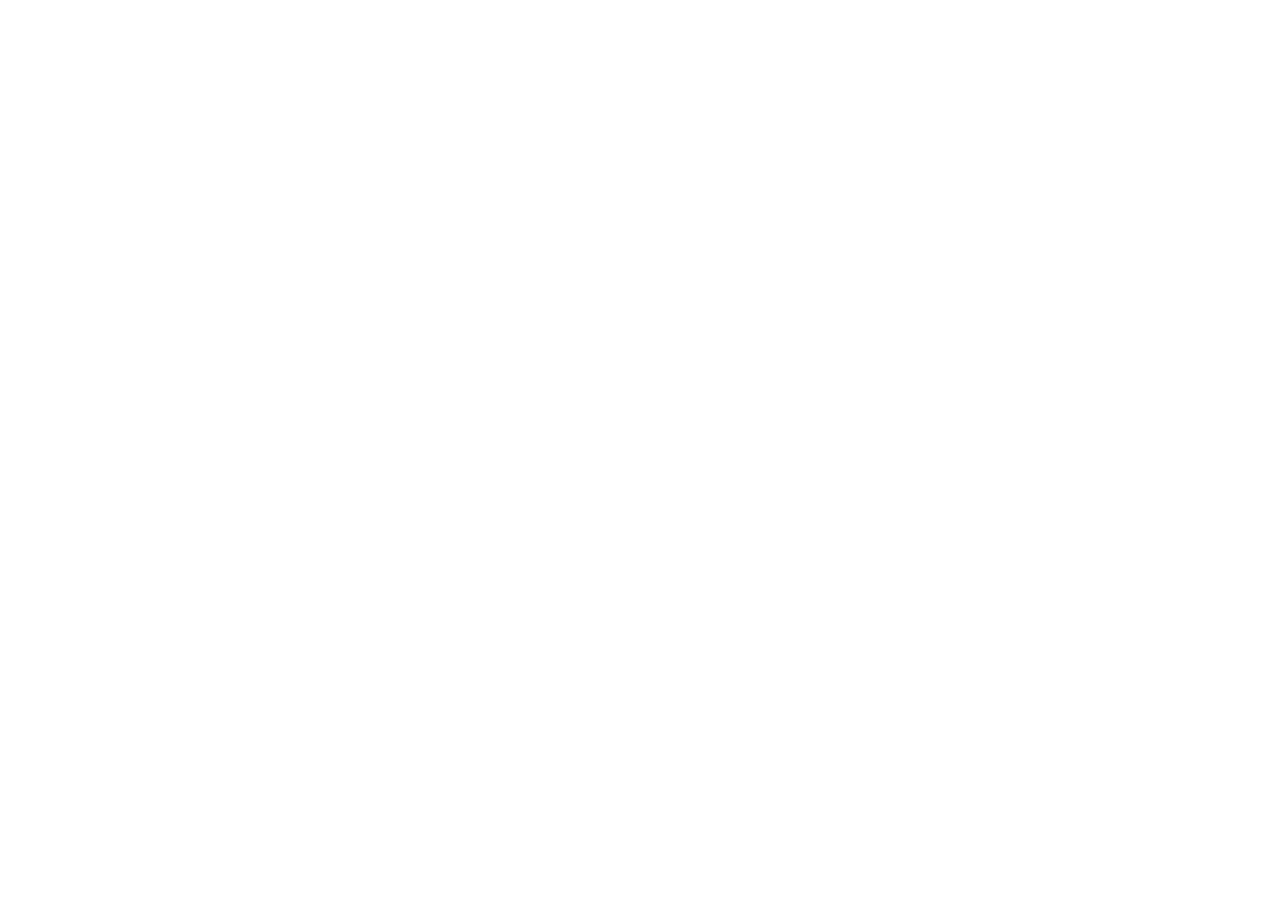
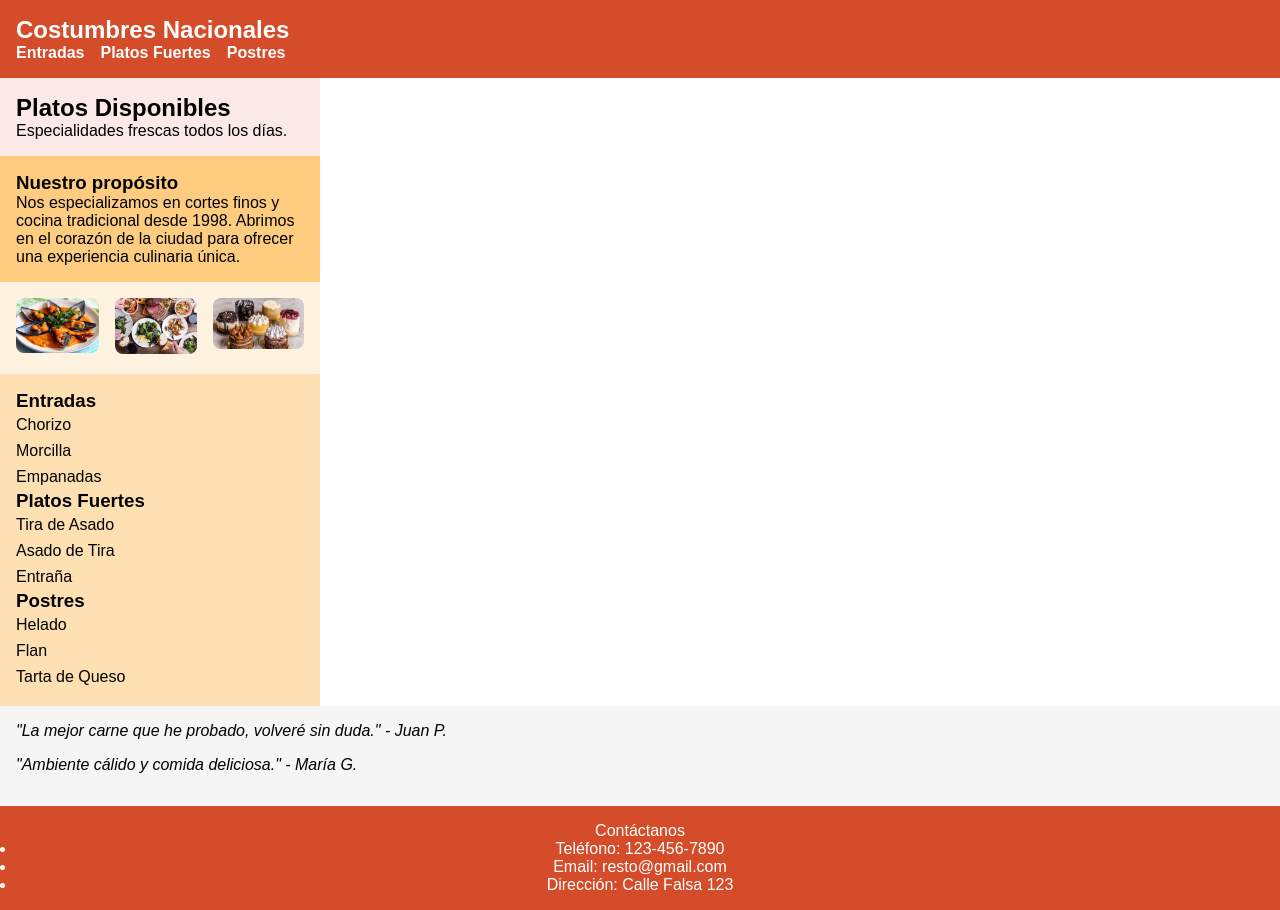
Before and after one commit to jeni969696/my_rep, a plain HTML site: page 6/index.html in a window 1280 px wide. Before the commit the page ends 800 px from the top, so only its background shows below. Drawn offline with Linux system fonts and the light colour scheme.

Commit message:
casi terminado

```diff
--- a/6/index.html
+++ b/6/index.html
@@ -1,11 +1,90 @@
 <!DOCTYPE html>
-<html lang="en">
-<head>
-    <meta charset="UTF-8">
-    <meta name="viewport" content="width=device-width, initial-scale=1.0">
-    <title>Document</title>
-</head>
-<body>
+<html lang="es">
+  <head>
+    <meta charset="UTF-8" />
+    <meta name="viewport" content="width=device-width, initial-scale=1.0" />
+    <title>Restaurant</title>
+    <link rel="stylesheet" href="styles.css" />
+  </head>
+  <body>
+    <header>
+      <section class="hero">
+        <h1>Costumbres Nacionales</h1>
+        <nav>
+          <ul>
+            <li><a href="#entradas">Entradas</a></li>
+            <li><a href="#platosfuertes">Platos Fuertes</a></li>
+            <li><a href="#postres">Postres</a></li>
+          </ul>
+        </nav>
+      </section>
+    </header>
 
-</body>
+    <main>
+      <section class="enlaces">
+        <article>
+          <h2>Platos Disponibles</h2>
+          <p>Especialidades frescas todos los días.</p>
+        </article>
+      </section>
+
+      <aside>
+        <h3>Nuestro propósito</h3>
+        <p>
+          Nos especializamos en cortes finos y cocina tradicional desde 1998.
+          Abrimos en el corazón de la ciudad para ofrecer una experiencia
+          culinaria única.
+        </p>
+      </aside>
+
+      <section class="imagenes">
+        <div class="galeria">
+          <a href="#entradas"><img src="images/entradas.jpg" alt="Entradas" /></a>
+          <a href="#platosfuertes"><img src="images/platosfuertes.jpg" alt="Platos Fuertes" /></a>
+          <a href="#postres"><img src="images/postres.jpg" alt="Postres" /></a>
+        </div>
+      </section>
+
+      <section id="listamenu">
+        <h3 id="entradas">Entradas</h3>
+        <ul>
+          <li>Chorizo</li>
+          <li>Morcilla</li>
+          <li>Empanadas</li>
+        </ul>
+
+        <h3 id="platosfuertes">Platos Fuertes</h3>
+        <ul>
+          <li>Tira de Asado</li>
+          <li>Asado de Tira</li>
+          <li>Entraña</li>
+        </ul>
+
+        <h3 id="postres">Postres</h3>
+        <ul>
+          <li>Helado</li>
+          <li>Flan</li>
+          <li>Tarta de Queso</li>
+        </ul>
+      </section>
+    </main>
+
+    <section class="testimonios">
+      <div class="testimonio">
+        <p>"La mejor carne que he probado, volveré sin duda." - Juan P.</p>
+      </div>
+      <div class="testimonio">
+        <p>"Ambiente cálido y comida deliciosa." - María G.</p>
+      </div>
+    </section>
+
+    <footer>
+      <p>Contáctanos</p>
+      <ul>
+        <li>Teléfono: 123-456-7890</li>
+        <li>Email: resto@gmail.com</li>
+        <li>Dirección: Calle Falsa 123</li>
+      </ul>
+    </footer>
+  </body>
 </html>
--- /dev/null
+++ b/6/styles.css
@@ -0,0 +1,139 @@
+/* ===== RESETEO BÁSICO ===== */
+* {
+  margin: 0;
+  padding: 0;
+  box-sizing: border-box;
+}
+
+body {
+  display: grid;
+  grid-template-columns: repeat(4, 1fr);
+  grid-template-areas:
+    "header header header header"
+    "enlaces enlaces enlaces aside"
+    "imagenes listamenu listamenu aside"
+    "testimonios testimonios testimonios testimonios"
+    "footer footer footer footer";
+  min-height: 100vh;
+  font-family: Arial, sans-serif;
+}
+
+/* ===== ASIGNAR ÁREAS ===== */
+header {
+  grid-area: header;
+  background: #d44c2a;
+  color: white;
+  padding: 1rem;
+}
+
+.enlaces {
+  grid-area: enlaces;
+  background: #fbe9e7;
+  padding: 1rem;
+}
+
+.imagenes {
+  grid-area: imagenes;
+  padding: 1rem;
+  background: #fff3e0;
+}
+
+#listamenu {
+  grid-area: listamenu;
+  background: #ffe0b2;
+  padding: 1rem;
+}
+
+aside {
+  grid-area: aside;
+  background: #ffcc80;
+  padding: 1rem;
+}
+
+.testimonios {
+  grid-area: testimonios;
+  background: #f5f5f5;
+  padding: 1rem;
+}
+
+footer {
+  grid-area: footer;
+  background: #d44c2a;
+  color: white;
+  padding: 1rem;
+  text-align: center;
+}
+
+/* ===== NAV ===== */
+nav ul {
+  list-style: none;
+  display: flex;
+  gap: 1rem;
+}
+
+nav a {
+  color: white;
+  text-decoration: none;
+  font-weight: bold;
+}
+
+nav a:hover {
+  text-decoration: underline;
+}
+
+/* ===== GALERÍA ===== */
+.galeria {
+  display: flex;
+  gap: 1rem;
+}
+
+.galeria img {
+  max-width: 100%;
+  height: auto;
+  border-radius: 8px;
+  cursor: pointer;
+  transition: transform 0.3s ease;
+}
+
+.galeria img:hover {
+  transform: scale(1.05);
+}
+
+/* ===== LISTA DE MENÚ ===== */
+#listamenu ul {
+  list-style: none;
+  padding-left: 0;
+}
+
+#listamenu li {
+  padding: 0.25rem 0;
+}
+
+/* ===== TESTIMONIOS ===== */
+.testimonio {
+  margin-bottom: 1rem;
+  font-style: italic;
+}
+
+/* ===== RESPONSIVE ===== */
+@media (max-width: 768px) {
+  body {
+    grid-template-columns: 1fr;
+    grid-template-areas:
+      "header"
+      "enlaces"
+      "imagenes"
+      "listamenu"
+      "aside"
+      "testimonios"
+      "footer";
+  }
+
+  nav ul {
+    flex-direction: column;
+  }
+
+  .galeria {
+    flex-direction: column;
+  }
+}
```
Also changed, not shown: 3trabajopractico/recetas/index.html (added, +78 -0 lines).
